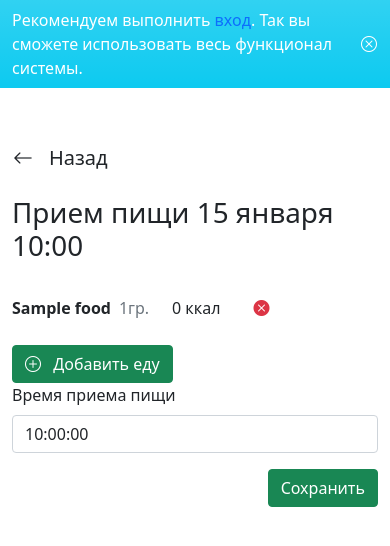
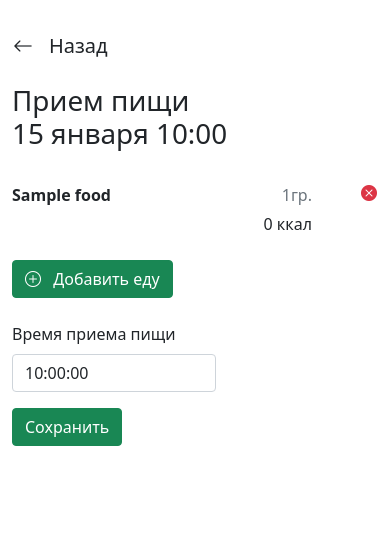
Before and after one commit to IlyaSarychev/fooddiary, a Django app: page /update-meal/1/ in a window 390 px wide. Shown: the part 56-602 px from the top of the page. Run offline with Django 4.2, Linux system fonts and the light colour scheme; tables that the repository leaves empty hold one stand-in row (values such as "Sample post"); some libraries are stand-ins or nearby versions.

Commit message:
адаптивы страниц

```diff
--- a/diary/templates/diary/meal/update.html
+++ b/diary/templates/diary/meal/update.html
@@ -4,9 +4,45 @@
 {% block title %}Изменить прием пищи {{meal.day.date|date:"j E"}} {{meal.time}}{% endblock %}
 
 {% block content %}
+<style>
+    @media (max-width: 575px) {
+        .list-group-item {
+            position: relative;
+        }
+
+        .list-group-item b {
+            max-width: 60%;
+            white-space: nowrap;
+            overflow: hidden;
+            text-overflow: ellipsis;
+        }
+
+        .list-group-item form {
+            position: absolute;
+            top: 5px;
+            right: 0;
+        }
+
+        .list-group-item .calories {
+            width: 100%;
+            text-align: right;
+            padding-right: 50px;
+            padding-top: 5px;
+        }
+
+        .list-group-item .grams {
+            margin-left: auto;
+            margin-right: 50px;
+        }
+
+        .date {
+            white-space: nowrap;
+        }
+    }
+</style>
 <main>
     <div class="container">
-        <div class="row mt-5">
+        <div class="row mt-4 mt-sm-5">
             <div class="col-12">
                 <a href="{% url 'day_detail' meal.day.id %}" style="width: fit-content;" class="btn ps-0 mb-3 d-flex align-items-center">
                     <i class="bi bi-arrow-left fs-5"></i>
@@ -14,15 +50,15 @@
                 </a>
             </div>
             <div class="col-12">
-                <h1 class="mb-4">Прием пищи {{meal.day.date|date:"j E"}} {{meal.time}}</h1>
+                <h1 class="mb-4">Прием пищи <span class="date">{{meal.day.date|date:"j E"}} {{meal.time}}</span></h1>
             </div>
-            <div class="col-sm-6 col-md-10">
-                <ul class="list-group list-group-flush mb-3 w-75">
+            <div class="col-lg-9">
+                <ul class="list-group list-group-flush mb-3 w-100">
                     {% for item in food %}
-                        <li class="list-group-item ps-0 d-flex align-items-center">
+                        <li class="list-group-item ps-0 d-flex flex-wrap align-items-center">
                             <b>{{item.food}}</b>
-                            <span class="text-muted ms-2">{{item.grams}}гр.</span>
-                            <span class="ms-auto">{{item.calories}} ккал</span>
+                            <span class="text-muted ms-sm-2 grams">{{item.grams}}гр.</span>
+                            <span class="ms-auto calories">{{item.calories}} ккал</span>
                             <form action="{% url 'delete_food_from_meal' meal.id item.id %}" method="post" class="d-flex justify-content-end" style="width: 50px;">
                                 {% csrf_token %}
                                 <button class="ms-3 btn p-0" type="submit">
@@ -51,16 +87,15 @@
                     <span>Добавить еду</span>
                 </button>
             </div>
-            <div class="col-sm-6 col-md-2">
-                <form action="#" method="post">
+            <div class="w-100"></div>
+            <div class="col-7 col-sm-6 col-md-4 col-lg-3 col-xl-2">
+                <form action="#" method="post" class="mt-4">
                     {% csrf_token %}
                     <div class="mb-3">
                         <label for="{{form.time.auto_id}}" class="form-label">{{form.time.label}}</label>
                         {{form.time}}
                     </div>
-                    <div class="col-12">
-                        <button type="submit" class="btn btn-success ms-auto d-block">Сохранить</button>
-                    </div>
+                    <button type="submit" class="btn btn-success">Сохранить</button>
                 </form>
             </div>
         </div>
--- a/diary/templates/includes/header.html
+++ b/diary/templates/includes/header.html
@@ -17,32 +17,18 @@
                     </a>
                     <ul class="dropdown-menu" aria-labelledby="navbarDropdown">
                         <li><a class="dropdown-item" href="{% url 'my_food_list' %}">Еда</a></li>
-                        <li><a class="dropdown-item" href="#">Another action</a></li>
-                        <li>
-                            <hr class="dropdown-divider">
-                        </li>
-                        <li><a class="dropdown-item" href="#">Something else here</a></li>
                     </ul>
                 </li>
                 <li class="nav-item dropdown">
-                    <a class="nav-link dropdown-toggle" href="#" id="navbarDropdown" role="button"
+                    <a class="nav-link dropdown-toggle disabled" href="#" id="navbarDropdown" role="button"
                         data-bs-toggle="dropdown" aria-expanded="false">
                         База данных
                     </a>
                     <ul class="dropdown-menu" aria-labelledby="navbarDropdown">
                         <li><a class="dropdown-item" href="#">Еда</a></li>
-                        <li><a class="dropdown-item" href="#">Another action</a></li>
-                        <li>
-                            <hr class="dropdown-divider">
-                        </li>
-                        <li><a class="dropdown-item" href="#">Something else here</a></li>
                     </ul>
                 </li>
             </ul>
-            <!-- <form class="d-flex">
-                <input class="form-control me-2" type="search" placeholder="Search" aria-label="Search">
-                <button class="btn btn-outline-success" type="submit">Search</button>
-            </form> -->
             {% if request.user.is_authenticated %}
 
                 <div class="nav-item dropdown">
@@ -52,7 +38,6 @@
                     </a>
                     <ul class="dropdown-menu dropdown-menu-end" aria-labelledby="navbarDropdown">
                         <li><a class="dropdown-item" href="{% url 'profile' %}">Профиль</a></li>
-                        <li><a class="dropdown-item" href="#">Another action</a></li>
                         <li>
                             <hr class="dropdown-divider">
                         </li>
@@ -61,17 +46,8 @@
                 </div>
 
             {% else %}
-                <a href="{% url 'login' %}" class="nav-link nav-item">Войти</a>
+                <a href="{% url 'login' %}" class="p-0 py-1 nav-link nav-item">Войти</a>
             {% endif %}
         </div>
     </div>
 </nav>
-
-{% if not request.user.is_authenticated and not request.session.login_recommendation_closed %}
-<div class="w-100 py-2 bg-info info bg-gradient">
-    <div class="container d-flex align-items-center justify-content-between">
-        <p class="m-0 fs-6 text-white">Рекомендуем выполнить <a href="{% url 'login' %}" class="text-decoration-none">вход</a>. Так вы сможете использовать весь функционал системы.</p>
-        <button class="info-close btn p-0"><i class="bi bi-x-circle text-white"></i></button>
-    </div>
-</div>
-{% endif %}
--- a/diary/views.py
+++ b/diary/views.py
@@ -16,7 +16,6 @@ class DaysListView(ListView):
     context_object_name = 'days_list'
 
     def get_queryset(self):
-        print(self.request.session.session_key)
         if self.request.user.is_authenticated:
             return Day.objects.filter(user=self.request.user)
         else:
--- a/fooddiary/settings.py
+++ b/fooddiary/settings.py
@@ -14,7 +14,7 @@ BASE_DIR = Path(__file__).resolve().parent.parent
 SECRET_KEY = 'django-insecure-89+tu5*5-ghh(d67owxv9aka933jip@*o)bf!ugfbae4je#1@4'
 
 # SECURITY WARNING: don't run with debug turned on in production!
-DEBUG = False
+DEBUG = True
 
 ALLOWED_HOSTS = ['*']
 
```
Also changed, not shown: diary/templates/diary/days/detail.html (+14 -10 lines), diary/templates/diary/days/list.html (+11 -2 lines).
